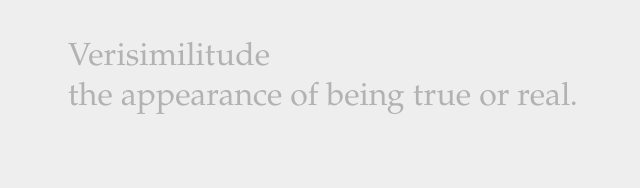
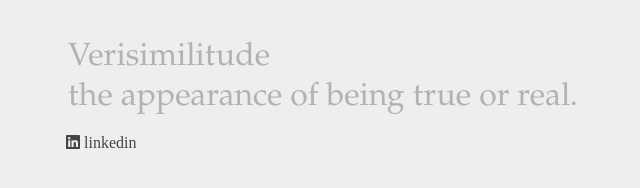
Before and after one commit to kylegilber/vocabulearny, a website built with Parcel: page src/index.html in a window 1280 px wide. Shown: the full height of the page, 62-702 px from the left. Built offline with nearby package versions, Linux system fonts and the light colour scheme.

Commit message:
Update src
Add the LinkedIn icon as a pseudo-element and accompanying paragraph text to identify it.

```diff
--- a/src/index.html
+++ b/src/index.html
@@ -11,13 +11,15 @@
     <title>Vocabulearny</title>
 
     <link rel="stylesheet" href="sass/index.scss">
+    <link rel="stylesheet" href="https://cdnjs.cloudflare.com/ajax/libs/font-awesome/6.7.2/css/all.min.css"
+    integrity="sha512-Evv84Mr4kqVGRNSgIGL/F/aIDqQb7xQ2vcrdIwxfjThSH8CSR7PBEakCr51Ck+w+/U6swU2Im1vVX0SVk9ABhg=="
+    crossorigin="anonymous" referrerpolicy="no-referrer" />
 </head>
 
 <body>
     <div>
         <input
         id="user-input"
-        class="word"
         type="text"
         autocapitalize="off"
         autocomplete="off"
@@ -25,8 +27,6 @@
         autofocus
         placeholder="Verisimilitude"
         />
-    </div>
-    <div>
         <input
         id="definition"
         type="text"
@@ -37,6 +37,9 @@
         disabled
         />
     </div>
+    <div class="footer">
+        <p class="linkedin"> linkedin</p>
+    </div>
 </body>
 
 </html>
--- a/src/sass/index.scss
+++ b/src/sass/index.scss
@@ -19,6 +19,8 @@
     font-family: $font, $family, $generic;
     font-weight: 400;
     font-size: 2rem;
+    font-style: normal;
+    font-variant: normal;
 }
 
 body {
@@ -38,3 +40,16 @@
     border: none;
     width: 100%;
 }
+
+.footer {
+    .linkedin::before {
+        font-family: 'Font Awesome 5 Brands';
+        font-weight: 300;
+        content: '\f08c';
+        display: inline-block;
+        font-style: normal;
+        font-variant: normal;
+        text-rendering: auto;
+        -webkit-font-smoothing: antialiased;
+    }
+}
```
Also changed, not shown: dist/index.html, 2 other files.
